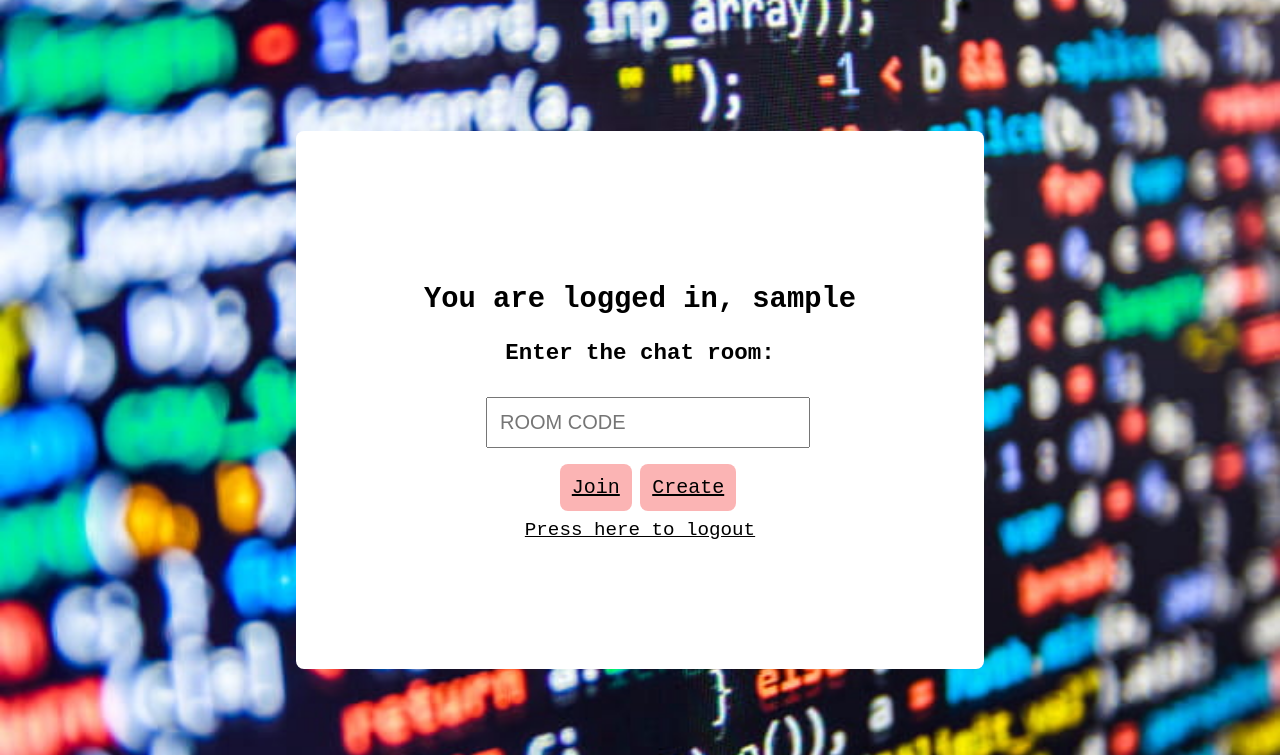
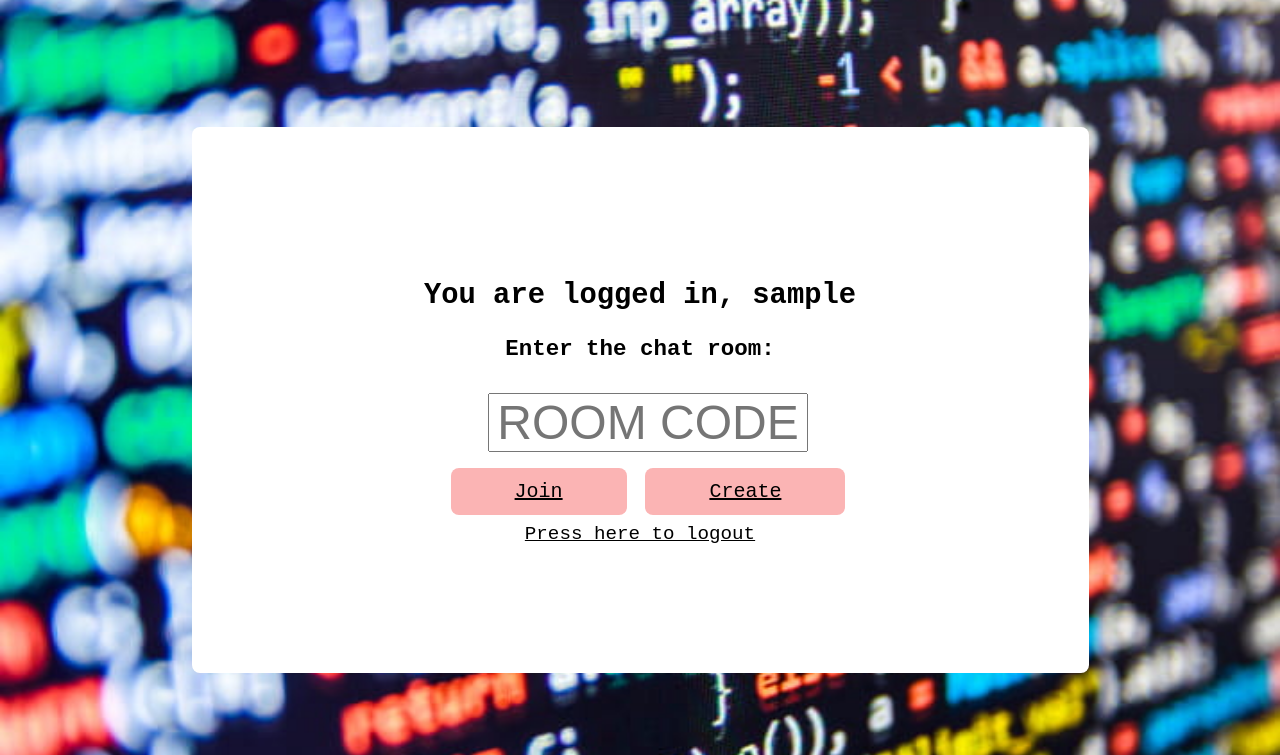
Before and after one commit to FerRojasChoco/chatroom_project, a Flask app: page /dashboard in a window 1280 px wide. Shown: the top 755 px of the page. Run offline with Flask 3, Linux system fonts and the light colour scheme; the visitor is signed in with stand-in values (Sample User, id 1); some libraries are stand-ins or nearby versions.

Commit message:
continuation of before, missclick

```diff
--- a/static/css/style.css
+++ b/static/css/style.css
@@ -67,16 +67,6 @@ a:hover{color:inherit}
     align-items: center;
     justify-content: center;
     gap: 10px;
-}
-
-.join{
-    display: flex;
-    flex-direction: row;
-    width: 100%;
-}
-
-.create-button{
-    width: 100%;
 }
 
 .message-box{
@@ -172,6 +162,19 @@ h2{
     box-shadow 0.3s ease;
 }
 
+.columnwise button.wide-horiz,
+.columnwise input[type="submit"].wide-horiz{
+  padding: 0.75rem 4rem;
+}
+
+.columnwise input.big-input {
+  font-size: 3rem;
+  padding: 0rem 0rem;
+  width: 50%;
+  text-align: center;
+}
+
+
 .columnwise input[type="submit"]:link{
     text-decoration: none;
 }
```
